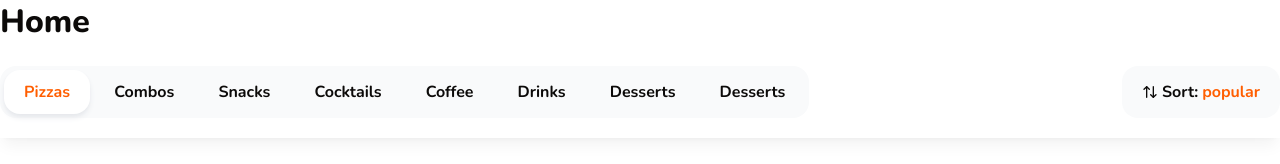
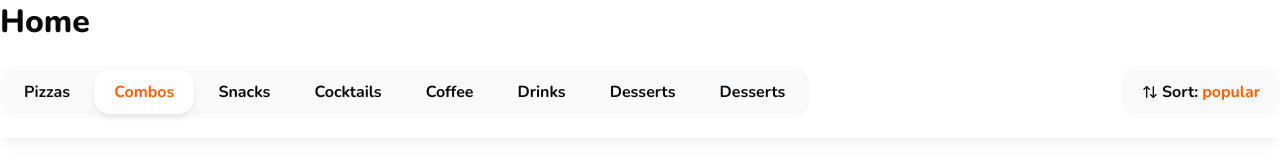
Before and after one commit to autoex/next-pizza, a Next.js app: page / in a window 1280 px wide. Shown: the part 152-316 px from the top of the page. Built offline with nearby package versions, Linux system fonts and the light colour scheme.

Commit message:
add state manager zustand for work with categories

```diff
--- a/components/shared/categories.tsx
+++ b/components/shared/categories.tsx
@@ -1,4 +1,6 @@
+'use client';
 import { cn } from '@/lib/utils';
+import { useCategoryStore } from '@/store/category';
 import React from 'react';
 
 interface Props {
@@ -6,19 +8,18 @@ interface Props {
 }
 
 const categories = [
-  'Pizzas',
-  'Combos',
-  'Snacks',
-  'Cocktails',
-  'Coffee',
-  'Drinks',
-  'Desserts',
-  'Desserts',
+  { id: 1, name: 'Pizzas' },
+  { id: 2, name: 'Combos' },
+  { id: 3, name: 'Snacks' },
+  { id: 4, name: 'Cocktails' },
+  { id: 5, name: 'Coffee' },
+  { id: 6, name: 'Drinks' },
+  { id: 7, name: 'Desserts' },
+  { id: 8, name: 'Desserts' },
 ];
 
-const activeIndex = 0;
-
 export const Categories: React.FC<Props> = ({ className }) => {
+  const setActiveCategory = useCategoryStore((state) => state.activeId);
 
   return (
     <div
@@ -26,15 +27,16 @@ export const Categories: React.FC<Props> = ({ className }) => {
         ' inline-flex gap-1 bg-gray-50 p-1 rounded-2xl',
         className,
       )}>
-      {categories.map((category, index) => (
+      {categories.map((category) => (
         <a
-          key={index}
+        href={`#${category.name}`}
+          key={category.id}
           className={cn(
             ' flex items-center font-bold h-11 rounded-2xl px-5',
-            activeIndex === index &&
+            setActiveCategory === category.id &&
               ' bg-white shadow-md shadow-gray-200 text-primary',
           )}>
-          <button>{category}</button>
+          <button>{category.name}</button>
         </a>
       ))}
     </div>
--- a/components/shared/products-group-list.tsx
+++ b/components/shared/products-group-list.tsx
@@ -4,6 +4,7 @@ import { useIntersection } from 'react-use';
 import { Title } from './title';
 import { cn } from '@/lib/utils';
 import { ProductCard } from './product-card';
+import { useCategoryStore } from '@/store/category';
 
 interface Props {
   title: string;
@@ -20,6 +21,7 @@ export const ProductsGroupList: React.FC<Props> = ({
   className,
   listClassName,
 }) => {
+  const setActiveCategory = useCategoryStore((state) => state.setActiveId);
   const intersectionRef = React.useRef(null);
   const intersection = useIntersection(intersectionRef, {
     threshold: 0.4,
@@ -27,7 +29,7 @@ export const ProductsGroupList: React.FC<Props> = ({
 
   useEffect(() => {
     if (intersection?.isIntersecting) {
-      console.log(title, categoryId);
+      setActiveCategory(categoryId);
     }
   }, [categoryId, title, intersection?.isIntersecting]);
   return (
--- a/package.json
+++ b/package.json
@@ -25,7 +25,8 @@
     "react-use": "^17.5.1",
     "tailwind-merge": "^2.5.3",
     "tailwindcss-animate": "^1.0.7",
-    "vaul": "^1.0.0"
+    "vaul": "^1.0.0",
+    "zustand": "^5.0.0"
   },
   "devDependencies": {
     "@types/node": "^20",
--- /dev/null
+++ b/store/category.ts
@@ -0,0 +1,11 @@
+import { create } from 'zustand';
+
+interface State {
+  activeId: number;
+  setActiveId: (activeId: number) => void;
+}
+
+export const useCategoryStore = create<State>((set) => ({
+  activeId: 1,
+  setActiveId: (activeId) => set({activeId}),
+}));
```
Also changed, not shown: 1 other file (tests, documents, lock files or other folders).
